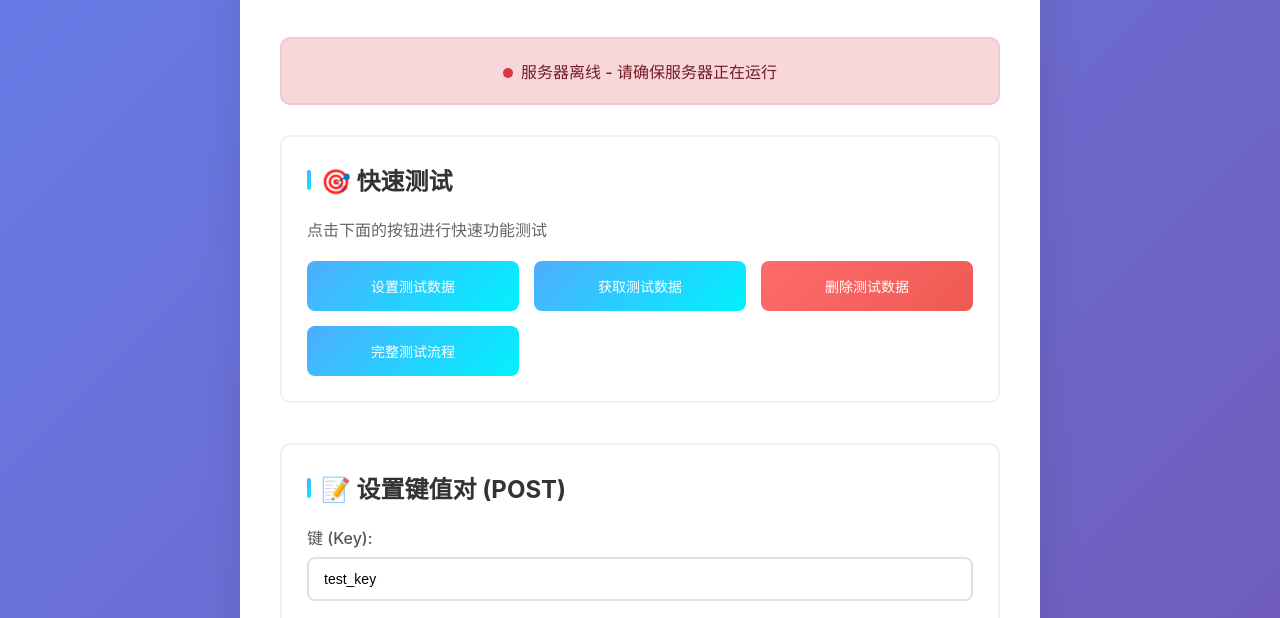
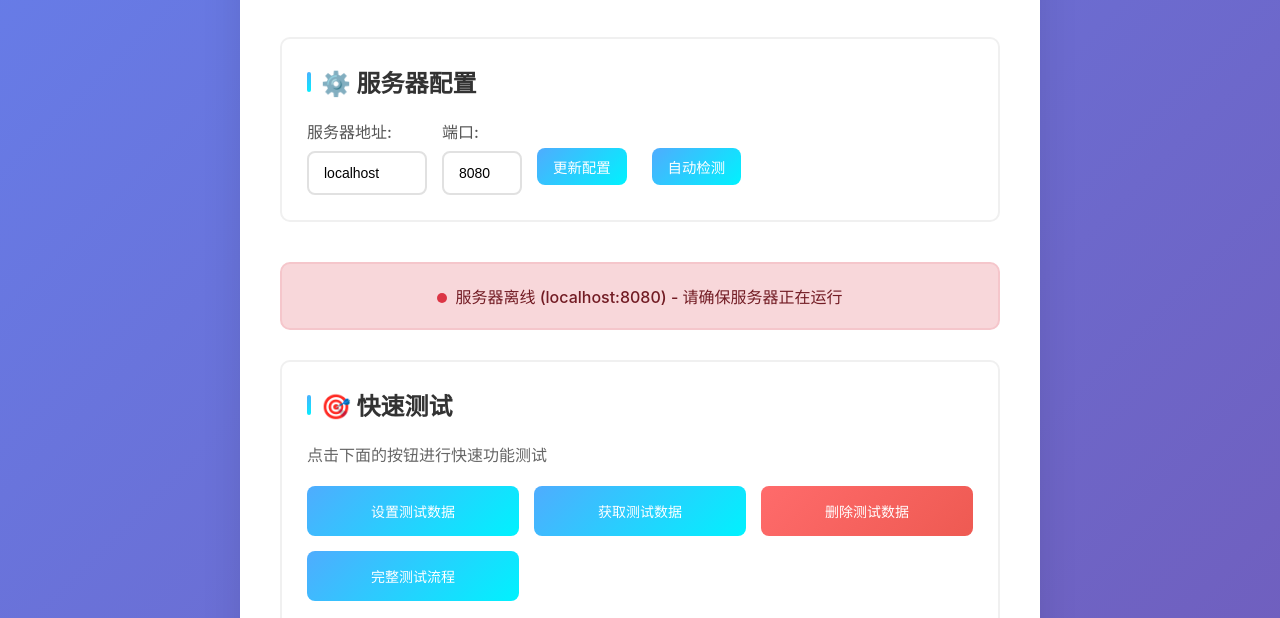
Before and after one commit to manfredma/c-x, a plain HTML site: page web/index.html in a window 1280 px wide. Shown: the part 176-794 px from the top of the page. Drawn offline with Linux system fonts and the light colour scheme; no server answers.

Commit message:
feat: add dynamic port

```diff
--- a/web/index.html
+++ b/web/index.html
@@ -222,6 +222,27 @@
             text-align: center;
         }
 
+        .btn-small {
+            padding: 8px 16px;
+            font-size: 0.9em;
+            min-width: auto;
+        }
+
+        input[type="number"] {
+            width: 100%;
+            padding: 12px 15px;
+            border: 2px solid #e1e1e1;
+            border-radius: 8px;
+            font-size: 14px;
+            transition: border-color 0.3s ease;
+        }
+
+        input[type="number"]:focus {
+            outline: none;
+            border-color: #4facfe;
+            box-shadow: 0 0 0 3px rgba(79, 172, 254, 0.1);
+        }
+
         @media (max-width: 768px) {
             .container {
                 margin: 10px;
@@ -250,6 +271,23 @@
         </div>
 
         <div class="content">
+            <!-- 服务器配置 -->
+            <div class="section">
+                <h2>⚙️ 服务器配置</h2>
+                <div style="display: flex; gap: 15px; align-items: end; flex-wrap: wrap;">
+                    <div class="form-group" style="margin-bottom: 0;">
+                        <label for="serverHost">服务器地址:</label>
+                        <input type="text" id="serverHost" value="localhost" placeholder="localhost" style="width: 120px;">
+                    </div>
+                    <div class="form-group" style="margin-bottom: 0;">
+                        <label for="serverPort">端口:</label>
+                        <input type="number" id="serverPort" value="8080" placeholder="8080" min="1" max="65535" style="width: 80px;">
+                    </div>
+                    <button class="btn btn-small" onclick="updateServerConfig()">更新配置</button>
+                    <button class="btn btn-small" onclick="autoDetectPort()">自动检测</button>
+                </div>
+            </div>
+
             <!-- 服务器状态 -->
             <div id="serverStatus" class="server-status offline">
                 <span class="status-indicator offline"></span>
@@ -316,10 +354,90 @@
         </div>
     </div>
 
-    <script>
-        const SERVER_URL = 'http://localhost:8080';
+        <script>
+        // 动态服务器配置
+        let currentServerHost = 'localhost';
+        let currentServerPort = 8080;
+        let SERVER_URL = `http://${currentServerHost}:${currentServerPort}`;
+        let API_URL = SERVER_URL + '/api';
 
-        const API_URL = SERVER_URL + '/api';
+        // 更新服务器配置
+        function updateServerConfig() {
+            const host = document.getElementById('serverHost').value.trim() || 'localhost';
+            const port = parseInt(document.getElementById('serverPort').value) || 8080;
+
+            if (port < 1 || port > 65535) {
+                alert('端口号必须在 1-65535 之间');
+                return;
+            }
+
+            currentServerHost = host;
+            currentServerPort = port;
+            SERVER_URL = `http://${currentServerHost}:${currentServerPort}`;
+            API_URL = SERVER_URL + '/api';
+
+            // 立即检查新配置的服务器状态
+            checkServerStatus();
+
+            // 保存配置到本地存储
+            localStorage.setItem('kv_server_host', host);
+            localStorage.setItem('kv_server_port', port.toString());
+        }
+
+        // 自动检测端口
+        async function autoDetectPort() {
+            const host = document.getElementById('serverHost').value.trim() || 'localhost';
+            const commonPorts = [8080, 3000, 8000, 9000, 8888, 5000, 8081, 8082];
+            const statusDiv = document.getElementById('serverStatus');
+
+            statusDiv.innerHTML = '<span class="status-indicator offline"></span>正在自动检测端口...';
+
+            for (const port of commonPorts) {
+                try {
+                    const controller = new AbortController();
+                    const timeoutId = setTimeout(() => controller.abort(), 1000);
+
+                    const response = await fetch(`http://${host}:${port}/health`, {
+                        method: 'GET',
+                        signal: controller.signal
+                    });
+
+                    clearTimeout(timeoutId);
+
+                    if (response.ok) {
+                        document.getElementById('serverPort').value = port;
+                        updateServerConfig();
+                        return;
+                    }
+                } catch (error) {
+                    // 继续尝试下一个端口
+                }
+            }
+
+            statusDiv.innerHTML = '<span class="status-indicator offline"></span>未找到运行中的服务器';
+        }
+
+        // 页面加载时恢复保存的配置
+        function loadSavedConfig() {
+            const savedHost = localStorage.getItem('kv_server_host');
+            const savedPort = localStorage.getItem('kv_server_port');
+
+            if (savedHost) {
+                document.getElementById('serverHost').value = savedHost;
+                currentServerHost = savedHost;
+            }
+
+            if (savedPort) {
+                const port = parseInt(savedPort);
+                if (port >= 1 && port <= 65535) {
+                    document.getElementById('serverPort').value = port;
+                    currentServerPort = port;
+                }
+            }
+
+            SERVER_URL = `http://${currentServerHost}:${currentServerPort}`;
+            API_URL = SERVER_URL + '/api';
+        }
 
         // 检查服务器状态
         async function checkServerStatus() {
@@ -370,11 +488,11 @@
             if (isOnline) {
                 statusElement.className = 'server-status online';
                 indicator.className = 'status-indicator online';
-                statusElement.innerHTML = '<span class="status-indicator online"></span>服务器在线 (localhost:8080)';
+                statusElement.innerHTML = `<span class="status-indicator online"></span>服务器在线 (${currentServerHost}:${currentServerPort})`;
             } else {
                 statusElement.className = 'server-status offline';
                 indicator.className = 'status-indicator offline';
-                statusElement.innerHTML = '<span class="status-indicator offline"></span>服务器离线 - 请确保服务器正在运行';
+                statusElement.innerHTML = `<span class="status-indicator offline"></span>服务器离线 (${currentServerHost}:${currentServerPort}) - 请确保服务器正在运行`;
             }
         }
 
@@ -607,8 +725,11 @@
             element.style.display = 'block';
         }
 
-        // 页面加载时检查服务器状态
+        // 页面加载时初始化
         document.addEventListener('DOMContentLoaded', function() {
+            // 加载保存的配置
+            loadSavedConfig();
+            // 检查服务器状态
             checkServerStatus();
             // 每30秒检查一次服务器状态
             setInterval(checkServerStatus, 30000);
```
Also changed, not shown: 1 other file.
